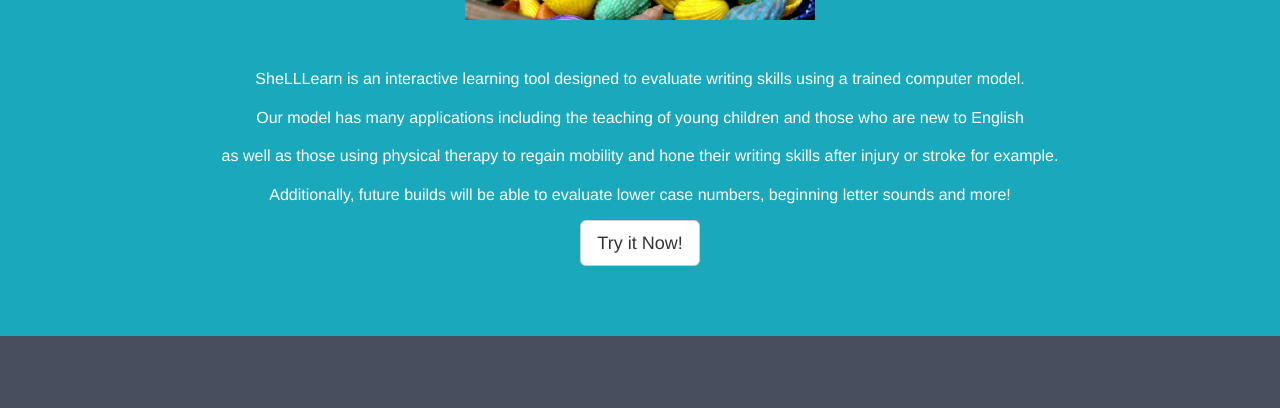
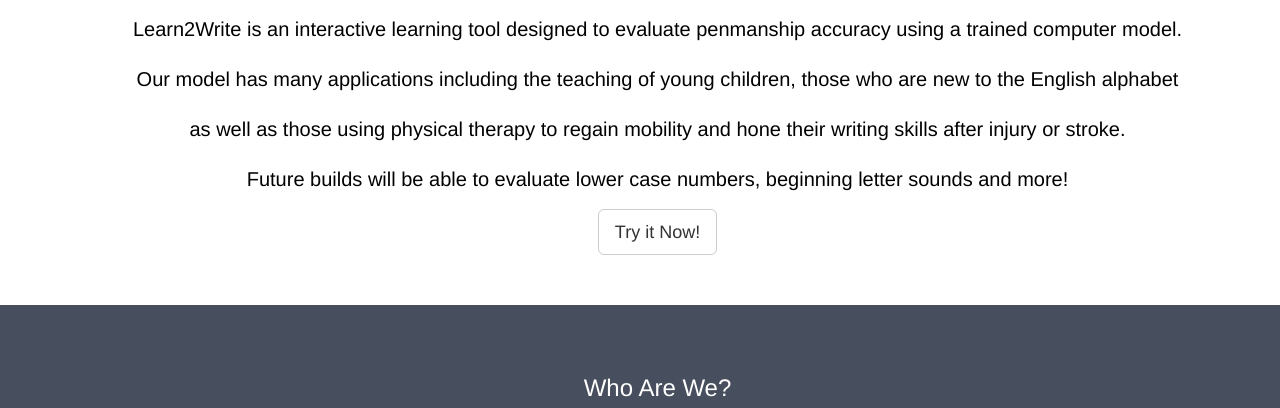
Before and after one commit to PragatisGitHub/Learn2Write, a Flask app: page /about in a window 1280 px wide. Shown: the part 450-858 px from the top of the page. Run offline with Flask 2, Linux system fonts and the light colour scheme; some libraries are stand-ins or nearby versions.

Commit message:
JSM - ReBranded HTML

```diff
--- a/app.py
+++ b/app.py
@@ -63,11 +63,11 @@
 
 @app.route("/")
 def main():
-    return render_template('login.html')
+    return render_template('home.html')
 
 @app.route('/home',  methods=['GET', 'POST'])
 def home():
-    return render_template('index.html')
+    return render_template('home.html')
 
 @app.route('/about',  methods=['GET', 'POST'])
 def about():
@@ -75,6 +75,7 @@
 
 @app.route('/login', methods=['GET', 'POST'])
 def login():
+    return render_template('login.html')
     error = None
     if request.method == 'POST':
         global userID
--- a/templates/Letters.html
+++ b/templates/Letters.html
@@ -14,7 +14,7 @@
       background-repeat: no-repeat;
       background-size: auto;
       background-position: center;
-      background-color: #1aa9bc; /* Green */
+      background-color: #ffffff; /* Green */
       font: 20px Montserrat, sans-serif;
       line-height: 2;
       color: #000000;
@@ -65,12 +65,12 @@
           <span class="icon-bar"></span>
           <span class="icon-bar"></span>
         </button>
-        <a class="navbar-brand" href="#">SheLLLearn - Letters</a>
+        <a class="navbar-brand" href="#">Letters</a>
       </div>
       <div class="collapse navbar-collapse" id="myNavbar">
         <ul class="nav navbar-nav navbar-right">
           <li><a href="/login">Login</a></li>
-          <li><a href="/ShellLearn_book">Home</a></li>
+          <li><a href="/home">Home</a></li>
           <li><a href="/letters">Letters</a></li>
           <li><a href="/numbers">Numbers</a></li>
           <li><a href="/about">About</a></li>
--- a/templates/ShellLearn_About.html
+++ b/templates/ShellLearn_About.html
@@ -2,7 +2,7 @@
 <html lang="en">
 <head>
   <!-- Theme Made By www.w3schools.com - No Copyright -->
-  <title>SheLLLearn About</title>
+  <title>Learn_to_Write About</title>
   <meta charset="utf-8">
   <meta name="viewport" content="width=device-width, initial-scale=1">
   <link rel="stylesheet" href="https://maxcdn.bootstrapcdn.com/bootstrap/3.3.7/css/bootstrap.min.css">
@@ -10,16 +10,17 @@
   <script src="https://ajax.googleapis.com/ajax/libs/jquery/3.3.1/jquery.min.js"></script>
   <script src="https://maxcdn.bootstrapcdn.com/bootstrap/3.3.7/js/bootstrap.min.js"></script>
   <style>
-  body {
-      font: Helvetica,Arial,sans-serif;
-      line-height: 1.8;
-      color: rgb(250, 247, 84);
+body {
+      font: Times;
+      line-height: 2;
+      font-size: 20px;
+      color: #000000;
   }
-  p {font-size: 16px;}
-  .margin {margin-bottom: 45px;}
+  p {font-size: 20px;}
+  .margin {margin-bottom: 10px;}
   .bg-1 {
-      background-color: #1aa9bc; /* Green */
-      color: #ffffff;
+      background-color: #ffffff; /* Green */
+      color: #000000;
   }
   .bg-2 {
       background-color: #474e5d; /* Dark Blue */
@@ -34,8 +35,9 @@
       color: #fff;
   }
   .container-fluid {
-      padding-top: 70px;
-      padding-bottom: 70px;
+      padding-top: 50px;
+      padding-bottom: 50px;
+      padding-left: 50px
   }
   .navbar {
       padding-top: 15px;
@@ -43,16 +45,20 @@
       border: 0;
       border-radius: 0;
       margin-bottom: 0;
-      font-size: 12px;
+      font-size: 20px;
       letter-spacing: 5px;
   }
   .navbar-nav  li a:hover {
-      font: Helvetica,Arial,sans-serif;
+      font: Times;
+      font-size: 20px
       color: #1abc9c !important;
   }
 
   .navbar-brand {
-    color: rgb(250, 247, 84);
+    color:#000000;"
+        line-height: 2;
+        font="Times;"
+        font-size="25px"
   }
   </style>
 </head>
@@ -67,14 +73,13 @@
         <span class="icon-bar"></span>
         <span class="icon-bar"></span>
       </button>
-      <a class="navbar-brand" href="#" style="color:teal;">ShellLearn - About Us</a>
+      <a class="navbar-brand" href="#" font-size="20px" style="color:teal;">Learn-2-Write - About Us</a>
     </div>
     <div class="collapse navbar-collapse" id="myNavbar">
       <ul class="nav navbar-nav navbar-right">
-        <li><a href="/ShellLearn_book">Home</a></li>
         <li><a href="/login">Login</a></li>
-        <li><a href="/letters">Letters</a></li>
-        <li><a href="/numbers">Numbers</a></li>
+        <li><a href="/home">Home</a></li>
+        <li><a href="/ShellLearn_book">Practice</a></li>
         <li><a href="/about">About</a></li>
       </ul>
     </div>
@@ -83,21 +88,21 @@
 
 <!-- First Container -->
 <div class="container-fluid bg-1 text-center">
-  <h3 class="margin">What is SheLLLearn?</h3>
-  <img src="../static/img/Seashells.jpg" class="img-responsive img-square margin" style="display:inline" alt="Shell" width="350" height="350">
-  <p>SheLLLearn is an interactive learning tool designed to evaluate writing skills using a trained computer model. </P>
-  <p>Our model has many applications including the teaching of young children and those who are new to English</P>
-  <p> as well as those using physical therapy to regain mobility and hone their writing skills after injury or stroke for example. </P>
-    <p>Additionally, future builds will be able to evaluate lower case numbers, beginning letter sounds and more!</p>
+  <h3 class="margin">What is Learn-2-Write?</h3>
+  <img src="../static/img/feltABC.jpg" class="img-responsive img-square margin" style="display:inline" alt="Shell" width="350" height="350">
+  <p>Learn2Write is an interactive learning tool designed to evaluate penmanship accuracy using a trained computer model. </P>
+    <p>Our model has many applications including the teaching of young children, those who are new to the English alphabet</P>
+    <p> as well as those using physical therapy to regain mobility and hone their writing skills after injury or stroke. </P>
+      <p>Future builds will be able to evaluate lower case numbers, beginning letter sounds and more!</p>
   <form action="/ShellLearn_book" method="POST">
     <input class="btn btn-default btn-lg" type="submit" value="Try it Now!">
   </form>
 </div>
-<!-- First Container -->
+<!-- Second Container -->
 <div class="container-fluid bg-2 text-center">
   <h3 class="margin">Who Are We?</h3>
-  <img src="../static/img/Shell_Learn.jpg" class="img-responsive img-square margin" style="display:inline" alt="Shell" width="350" height="350">
-  <p>ShellLearn was created by four students at Rutgers School of Continuing Studies as the final project for our Data Science and Visualization Boot Camp through Rutgers University.</p>
+  <img src="../static/img/Girl_Tablet.png" class="img-responsive img-square margin" style="display:inline" alt="Shell" width="350" height="350">
+  <p>Learn2Write was created by four students at Rutgers School of Continuing Studies as the final project for our Data Science and Visualization Boot Camp through Rutgers University.</p>
   <p>Each member of our dynamic team contributed to the the many aspects of our project such as training a machine learning model, HTML, CSS, JavaScript, MongoDB, and Python.</p>
   <p>It is our sincere hope you enjoy this app! Please checkout our contact information below!</p>
 </div>
@@ -105,7 +110,7 @@
 <!-- Third Container (Grid) -->
 <div class="container-fluid bg-3 text-center">
   <h3 class="margin">Where To Find Us?</h3><br>
-  <p>ShellLearn was created by:  </p>
+  <p>Learn2Write was created by:  </p>
   <div class="row">
     <div class="col-sm-3">
       <p>Alfia Fahrutdinova</p>
@@ -142,10 +147,5 @@
   </div>
 </div>
 
-<!-- Footer -->
-<footer class="container-fluid bg-4 text-center">
-  <p>Bootstrap Theme Made By <a href="https://www.w3schools.com">www.w3schools.com</a></p>
-</footer>
-
 </body>
 </html>
```
Also changed, not shown: templates/ShellLearn_book.html (+42 -16 lines), templates/home.html (added, +142 -0 lines), templates/login.html (+42 -14 lines), templates/numbers.html (+7 -7 lines).
